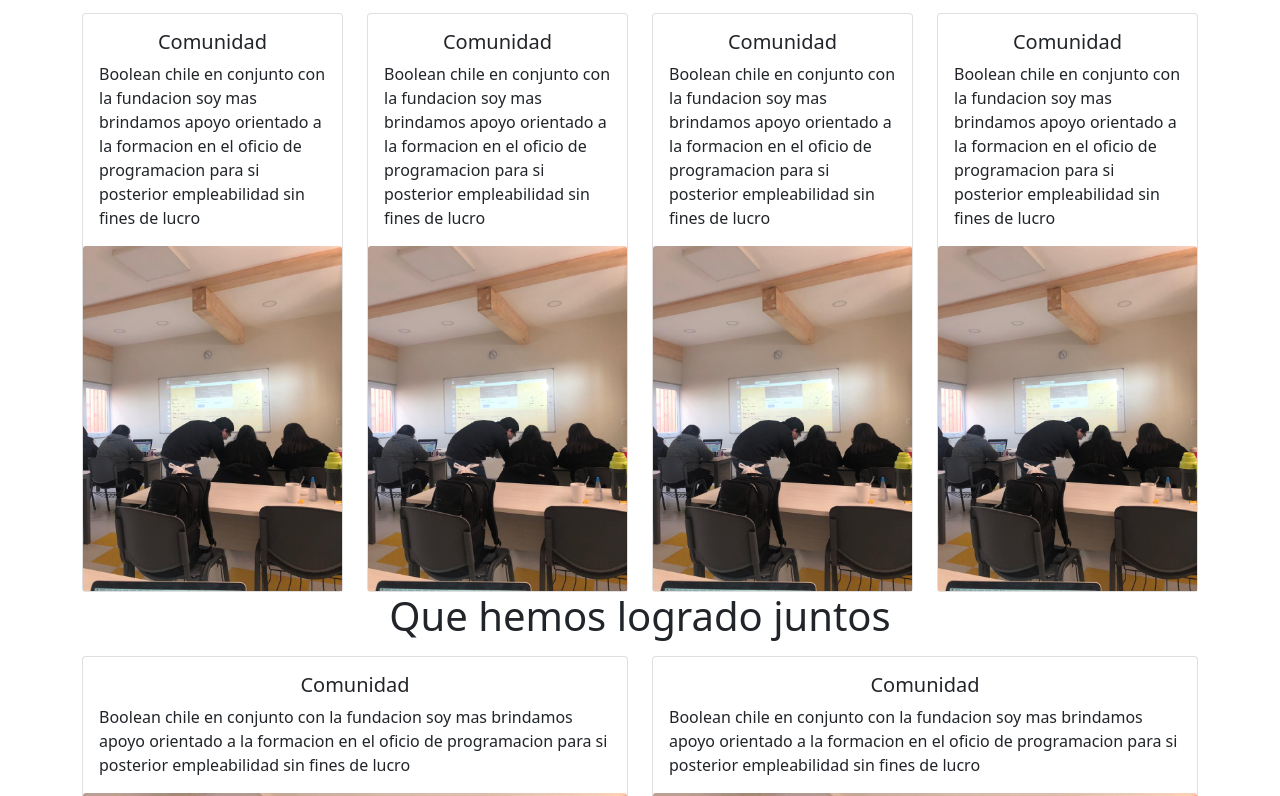
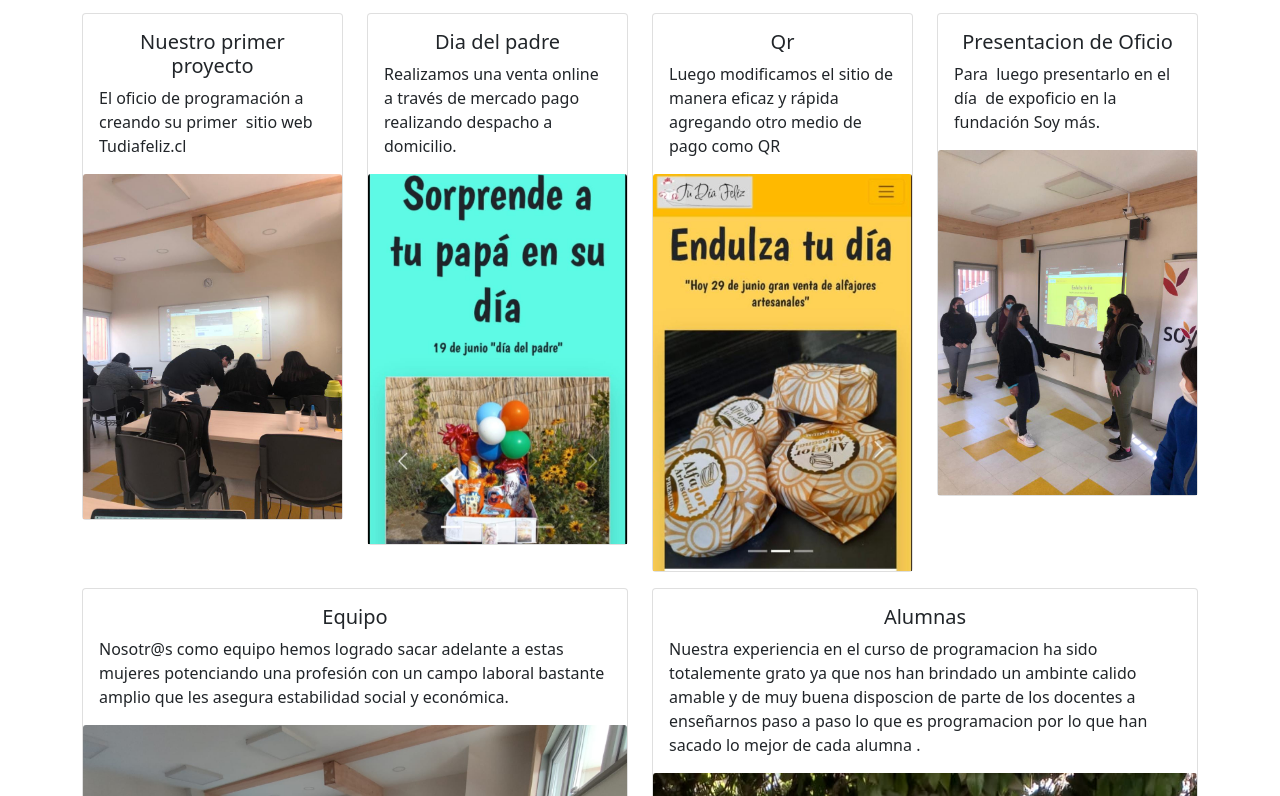
Before and after one commit to Mjkote/booleanchile, a plain HTML site: page index.html in a window 1280 px wide. Shown: the part 1429-2225 px from the top of the page. Drawn offline with nearby package versions, Linux system fonts and the light colour scheme.

Commit message:
al fin terminamos

```diff
--- a/index.html
+++ b/index.html
@@ -121,9 +121,9 @@
     <div class="col-3">
       <div class="card">
         <div class="card-body">
-           <h5 class="card-title text-center">Comunidad</h5>
-           <p class="card-text">Boolean chile en conjunto con la fundacion soy mas brindamos apoyo orientado a la formacion
-            en el oficio de programacion para si posterior empleabilidad sin fines de lucro</p>
+           <h5 class="card-title text-center">Nuestro primer proyecto</h5>
+           <p class="card-text">El oficio de programación a creando su primer  sitio web
+            Tudiafeliz.cl</p>
         </div>
         <img src="assets/images/foto 2.jpeg" class="card-img-top" alt="...">
       </div>
@@ -132,49 +132,50 @@
     <div class="col-3">
       <div class="card">
         <div class="card-body">
-           <h5 class="card-title text-center">Comunidad</h5>
-           <p class="card-text">Boolean chile en conjunto con la fundacion soy mas brindamos apoyo orientado a la formacion
-            en el oficio de programacion para si posterior empleabilidad sin fines de lucro</p>
+           <h5 class="card-title text-center">Dia del padre</h5>
+           <p class="card-text">Realizamos una venta online a través
+            de mercado pago realizando
+             despacho a domicilio.</p>
         </div>
-        <img src="assets/images/foto 2.jpeg" class="card-img-top" alt="...">
+        <img src="assets/images/foto7.jpeg" class="card-img-top" alt="...">
       </div>
     </div>
 
     <div class="col-3">
       <div class="card">
         <div class="card-body">
-           <h5 class="card-title text-center">Comunidad</h5>
-           <p class="card-text">Boolean chile en conjunto con la fundacion soy mas brindamos apoyo orientado a la formacion
-            en el oficio de programacion para si posterior empleabilidad sin fines de lucro</p>
+           <h5 class="card-title text-center">Qr</h5>
+           <p class="card-text">Luego modificamos el sitio de manera eficaz y rápida agregando otro medio de pago como QR</p>
         </div>
-        <img src="assets/images/foto 2.jpeg" class="card-img-top" alt="...">
+        <img src="assets/images/foto8.jpeg" class="card-img-top" alt="...">
       </div>
     </div>
 
     <div class="col-3">
       <div class="card">
         <div class="card-body">
-           <h5 class="card-title text-center">Comunidad</h5>
-           <p class="card-text">Boolean chile en conjunto con la fundacion soy mas brindamos apoyo orientado a la formacion
-            en el oficio de programacion para si posterior empleabilidad sin fines de lucro</p>
+           <h5 class="card-title text-center">Presentacion de Oficio</h5>
+           <p class="card-text">Para  luego presentarlo en el día
+             de expoficio en la fundación
+            Soy más.</p>
         </div>
-        <img src="assets/images/foto 2.jpeg" class="card-img-top" alt="...">
+        <img src="assets/images/foto4.jpeg" class="card-img-top" alt="...">
       </div>
     </div>
   </div>
 </div>
 <div class="container">
-  <h1 class="text-center mb-3">Que hemos logrado juntos</h1>
+  <h1 class="text-center mb-3"></h1>
 
   <div class="row">
     <div class="col-6">
       <div class="card">
         <div class="card-body">
-           <h5 class="card-title text-center">Comunidad</h5>
-           <p class="card-text">Boolean chile en conjunto con la fundacion soy mas brindamos apoyo orientado a la formacion
-            en el oficio de programacion para si posterior empleabilidad sin fines de lucro</p>
+           <h5 class="card-title text-center">Equipo</h5>
+           <p class="card-text">Nosotr@s como equipo hemos logrado sacar adelante a estas mujeres potenciando una profesión con un campo laboral bastante amplio que les asegura estabilidad
+            social y económica.</p>
         </div>
-        <img src="assets/images/foto 2.jpeg" class="card-img-top" alt="...">
+        <img src="assets/images/foto5.jpeg" class="card-img-top" alt="...">
       </div>
     </div>
 
@@ -185,11 +186,10 @@
     <div class="col-6">
       <div class="card">
         <div class="card-body">
-           <h5 class="card-title text-center">Comunidad</h5>
-           <p class="card-text">Boolean chile en conjunto con la fundacion soy mas brindamos apoyo orientado a la formacion
-            en el oficio de programacion para si posterior empleabilidad sin fines de lucro</p>
+           <h5 class="card-title text-center">Alumnas</h5>
+           <p class="card-text">Nuestra experiencia en el curso de programacion ha sido totalemente grato ya que nos han brindado un ambinte calido amable  y de muy buena disposcion de parte de los docentes a enseñarnos paso a paso lo que es programacion por lo que  han sacado lo mejor de cada alumna .</p>
         </div>
-        <img src="assets/images/foto 2.jpeg" class="card-img-top" alt="...">
+        <img src="assets/images/foto6.jpeg" class="card-img-top" alt="...">
       </div>
     </div>
   </div>
```
